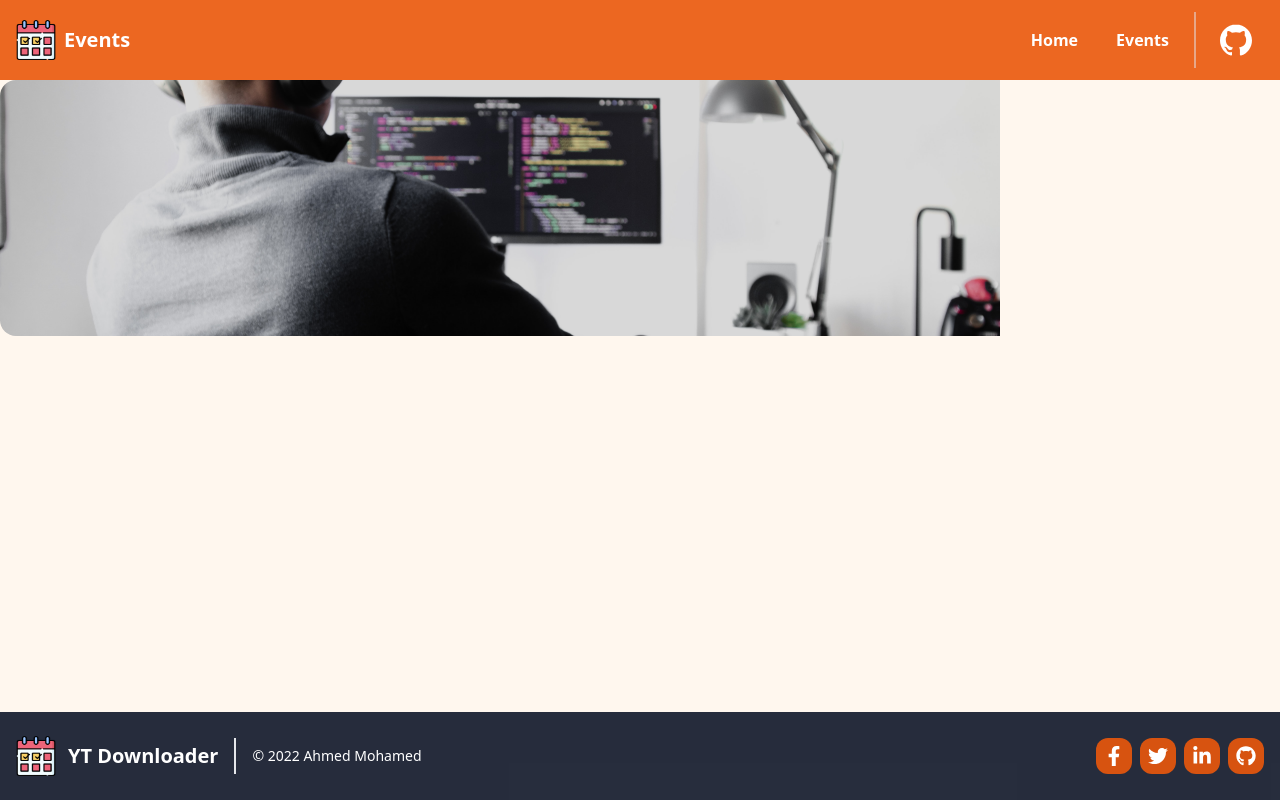
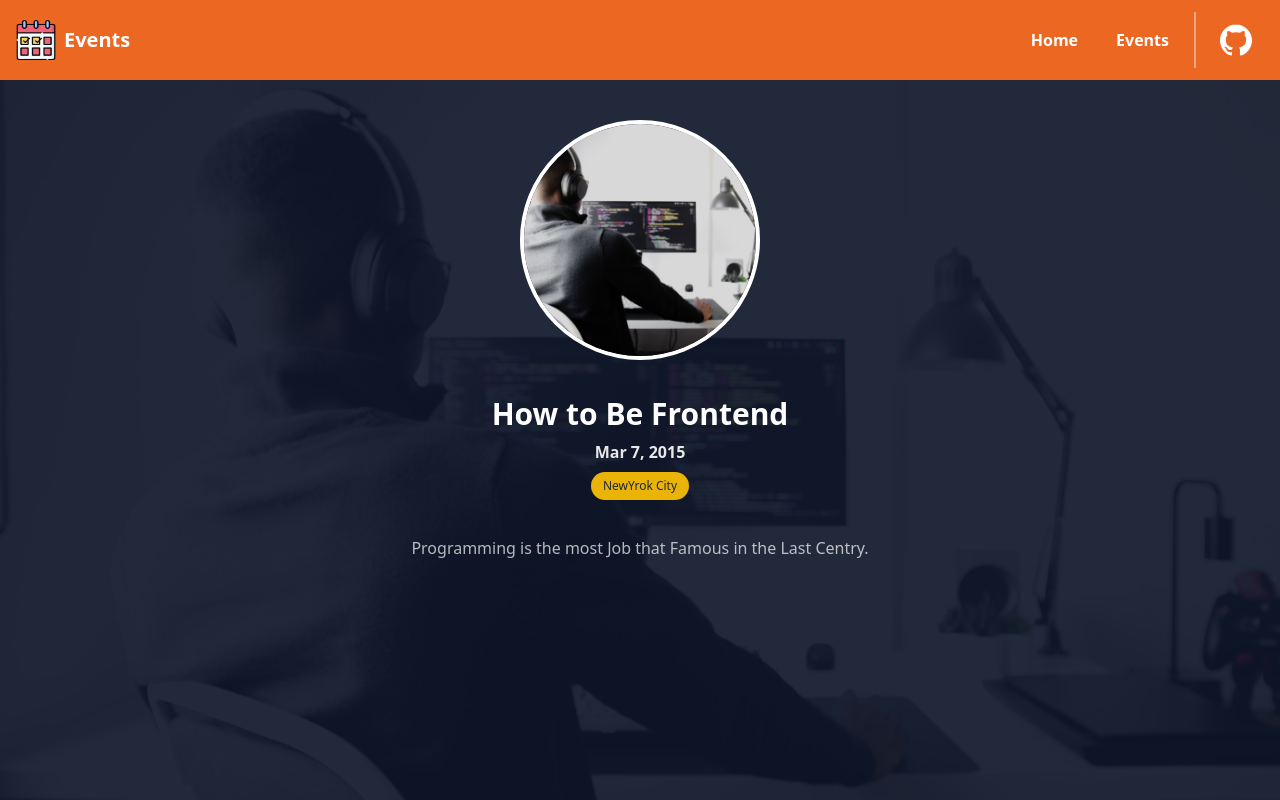
Before and after one commit to ahmedmohmd/events-app, a Next.js app: page /events/e1 in a window 1280 px wide. Shown: the top 800 px of the page. Built offline with nearby package versions, Linux system fonts and the light colour scheme.

Commit message:
finish styling Approximately

```diff
--- a/components/common/Footer.tsx
+++ b/components/common/Footer.tsx
@@ -10,7 +10,7 @@ const Footer: FC = () => {
   return (
     <footer
       className={
-        "w-full text-white  body-font " +
+        "w-full z-30 text-white  body-font " +
         (pathname === "/" ? "bg-orange-600/90" : "bg-slate-900/90")
       }
     >
--- /dev/null
+++ b/pages/404.tsx
@@ -0,0 +1,15 @@
+import { FC } from "react";
+
+const ErrorPage: FC = () => {
+  return (
+    <div className="container flex items-center justify-center w-full h-screen p-4 mx-auto">
+      <img
+        className="w-72 h-72 md:w-96 md:h-96"
+        src="/images/404.svg"
+        alt="404 Error"
+      />
+    </div>
+  );
+};
+
+export default ErrorPage;
--- a/pages/events/[eventId].tsx
+++ b/pages/events/[eventId].tsx
@@ -1,6 +1,4 @@
 import { NextPage } from "next";
-import { Fragment } from "react";
-import EventComponent from "../../components/Event";
 import { getAllData, getEvent, getFilteredComments } from "../../utils/db";
 import type { Event, Comment } from "../../utils/types";
 
@@ -11,9 +9,36 @@ interface EventPageProps {
 
 const EventsPage: NextPage<EventPageProps> = ({ event }) => {
   return (
-    <Fragment>
-      <EventComponent eventData={event} />
-    </Fragment>
+    <div className="relative w-full h-screen ">
+      <div className="w-full justify-center items-center absolute z-20 -translate-x-1/2 top-[5%] left-1/2 flex flex-col gap-5">
+        <div className="w-40 h-40 overflow-hidden border-4 border-white rounded-full sm:w-48 sm:h-48 md:w-60 md:h-60">
+          <img src={event.image} className="object-cover w-full h-full" />
+        </div>
+
+        <div className="container flex flex-col items-center justify-center w-full gap-2 p-4 mx-auto ">
+          <h1 className="w-full text-2xl font-bold text-center text-white md:text-3xl lg:4xl">
+            {event.title}
+          </h1>
+          <span className="font-semibold text-white/90">
+            {new Date(event.date).toLocaleDateString("US-en", {
+              dateStyle: "medium",
+            })}
+          </span>
+          <span className="inline-flex items-center gap-1.5 py-1.5 px-3 rounded-full text-xs font-medium bg-yellow-500 text-gray-800">
+            {event.location}
+          </span>
+        </div>
+        <div>
+          <p className="w-full text-center mg:text-lg text-md text-white/70">
+            {event.description}
+          </p>
+        </div>
+      </div>
+      <div className="relative w-full h-full">
+        <div className="absolute top-0 left-0 z-10 w-full h-full bg-slate-900/90"></div>
+        <img src={event.image} className="object-cover w-full h-full " />
+      </div>
+    </div>
   );
 };
 
--- a/pages/filtered-events/[...slug].tsx
+++ b/pages/filtered-events/[...slug].tsx
@@ -3,6 +3,7 @@ import SectionHeading from "../../components/core/SectionHeading";
 import EventsList from "../../components/EventsList";
 import { getFilteredEvents } from "../../utils/db";
 import type { Event } from "../../utils/types";
+import ErrorPage from "../404";
 
 interface FilteredEventsPageProps {
   events: Event[];
@@ -10,7 +11,7 @@ interface FilteredEventsPageProps {
 
 const FilteredEventsPage: FC<FilteredEventsPageProps> = ({ events }) => {
   if (events.length === 0) {
-    return <h1>Sorry Ther is No Events Found!</h1>;
+    return <ErrorPage />;
   }
 
   return (
```
Also changed, not shown: public/images/404.svg (added).
